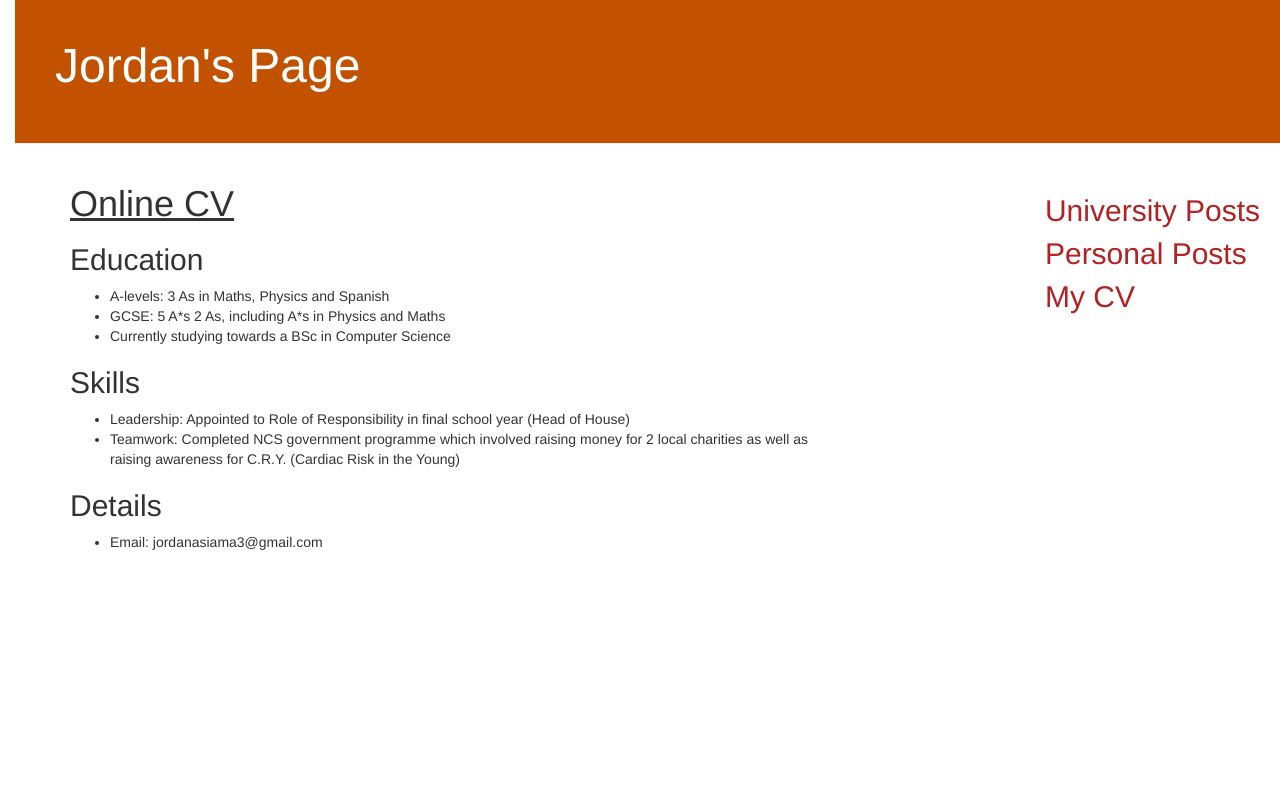
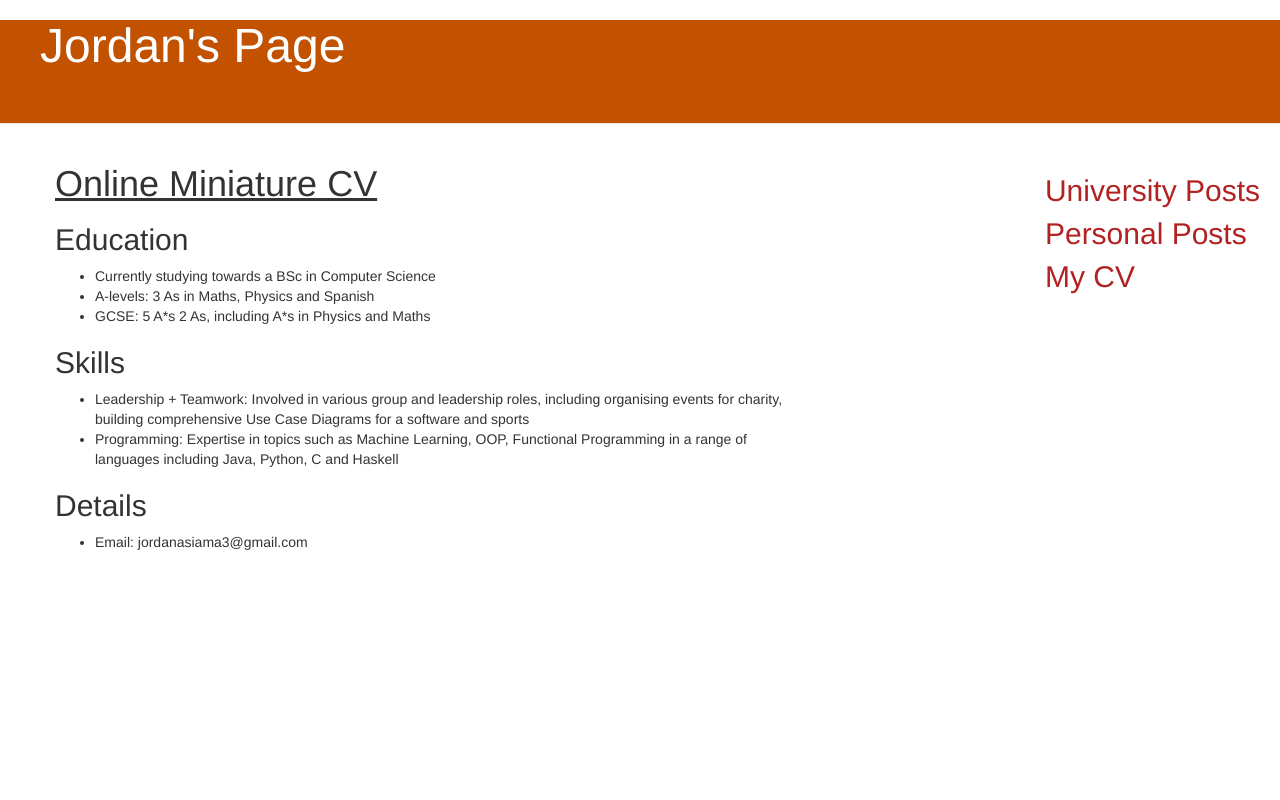
Before and after one commit to JordanC-137/my-first-blog, a Django app: page /post/CV.html in a window 1280 px wide. Run offline with Django 3.2, Linux system fonts and the light colour scheme; some libraries are stand-ins or nearby versions.

Commit message:
Adjusted small CV and fixed banner

```diff
--- a/blog/static/css/blog.css
+++ b/blog/static/css/blog.css
@@ -2,13 +2,10 @@ h1 a, h2 a {
     color: #C25100;
 }
 
-body {
-    padding-left: 15px;
-}
 .page-header {
     background-color: #C25100;
     margin-top: 0;
-    padding: 20px 20px 40px 40px;
+    padding: 0px 0px 40px 40px;
 }
 
 .page-header h1, .page-header h1 a, .page-header h1 a:visited, .page-header h1 a:active {
--- a/blog/templates/blog/CV.html
+++ b/blog/templates/blog/CV.html
@@ -2,20 +2,21 @@
 
 {% block content %}
 <div>
-    <h1><u> Online CV </u></h1>
+    <h1><u> Online Miniature CV </u></h1>
     <div>
         <h2>Education</h2>
         <ul>
+            <li> Currently studying towards a BSc in Computer Science</li>
             <li> A-levels: 3 As in Maths, Physics and Spanish</li>
             <li>GCSE: 5 A*s 2 As, including A*s in Physics and Maths</li>
-            <li> Currently studying towards a BSc in Computer Science</li>
+
         </ul>
     </div>
     <div>
         <h2>Skills</h2>
         <ul>
-            <li>Leadership: Appointed to Role of Responsibility in final school year (Head of House)</li>
-            <li>Teamwork: Completed NCS government programme which involved raising money for 2 local charities as well as raising awareness for C.R.Y. (Cardiac Risk in the Young) </li>
+            <li>Leadership + Teamwork: Involved in various group and leadership roles, including organising events for charity, building comprehensive Use Case Diagrams for a software and sports</li>
+            <li> Programming: Expertise in topics such as Machine Learning, OOP, Functional Programming in a range of languages including Java, Python, C and Haskell </li>
 
         </ul>
     </div>
--- a/blog/templates/blog/homepage.html
+++ b/blog/templates/blog/homepage.html
@@ -3,7 +3,7 @@
 <div>
     <h1><u>My Homepage</u></h1>
     <h3> I am a BSc. Computer Science student heading into my 2nd year of university. This webpage was built using
-    the guidelines put forward by djangogirls.com and is my first experience implementing Django.
+    the guidelines put forward by djangogirls.com and is my first experience implementing Django and deploying a website.
     </h3>
 
     <h3> I've attached the 3 requested posts, reflecting on my year at university, what I look forward to
```
